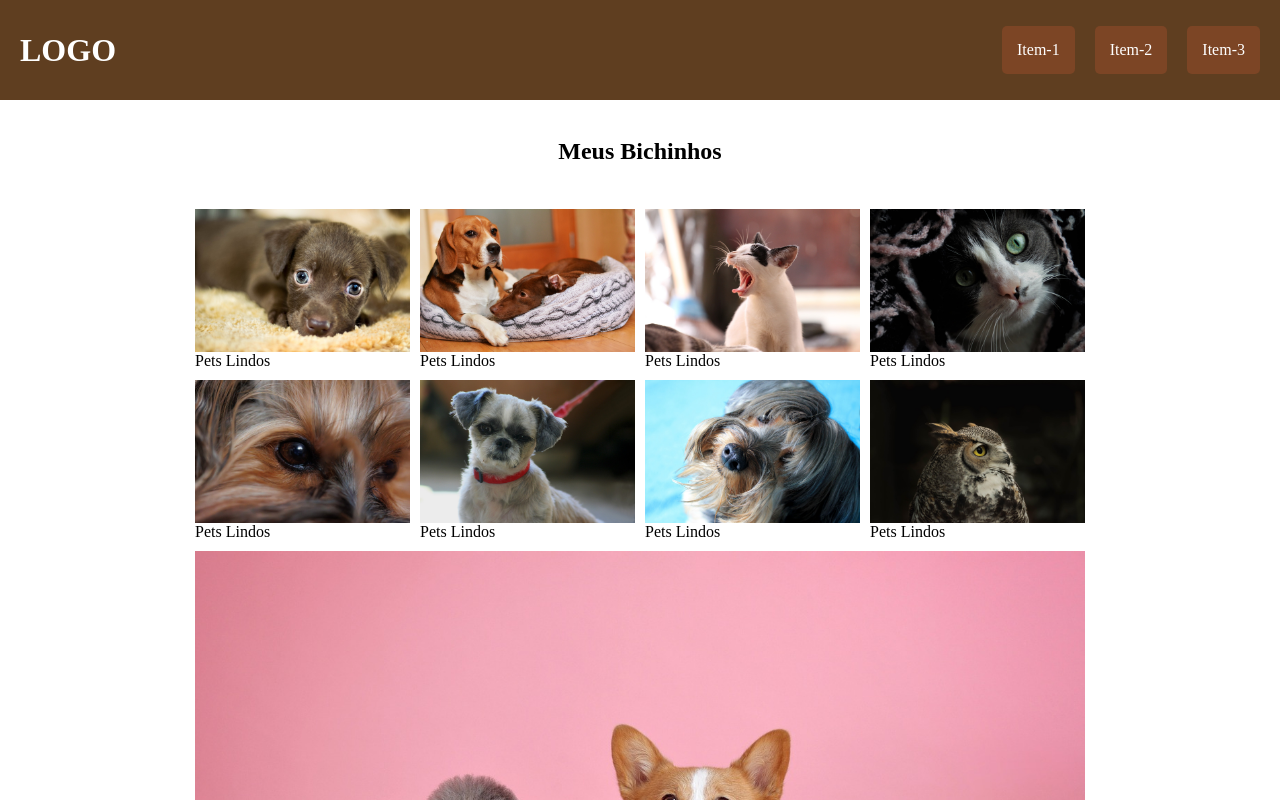
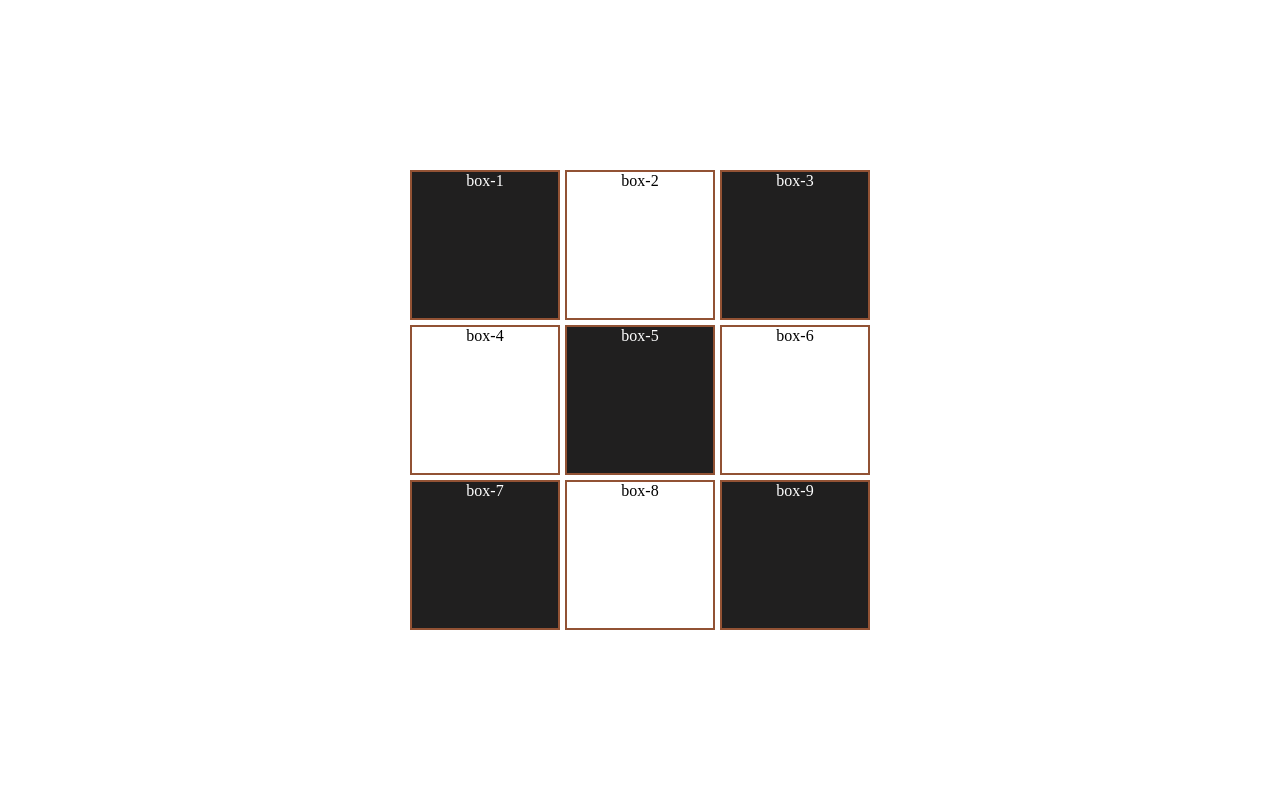
Before and after one commit to 1TDSPY-2024/exercicio-flex, a plain HTML site: page index.html in a window 1280 px wide. Shown: the top 800 px of the page. Drawn offline with Linux system fonts and the light colour scheme.

Commit message:
Utilizado grid

```diff
--- a/css/estilo.css
+++ b/css/estilo.css
@@ -5,6 +5,70 @@
 }
 
 .container {
+  display: grid;
+  grid-template-columns: repeat(3, 150px);
+  grid-template-rows: repeat(3, 150px);
+  grid-auto-rows: 200px;
+  gap: 5px;
+  height: 800px;
+  justify-content: center;
+  align-content: center;
+}
+
+.box {
+  background-color: blueviolet;
+  border: 2px solid #925234;
+  color: #ffff;
+  text-align: center;
+}
+
+.box:nth-child(1) {
+  background-color: rgb(32, 31, 31);
+}
+
+.box:nth-child(3) {
+  background-color: rgb(32, 31, 31);
+}
+
+.box:nth-child(5) {
+  background-color: rgb(32, 31, 31);
+}
+
+.box:nth-child(7) {
+  background-color: rgb(32, 31, 31);
+}
+
+.box:nth-child(9) {
+  background-color: rgb(32, 31, 31);
+}
+
+.box:nth-child(2) {
+  background-color: rgb(255, 255, 255);
+  color: black;
+}
+
+.box:nth-child(4) {
+  background-color: rgb(255, 255, 255);
+  color: black;
+}
+
+.box:nth-child(6) {
+  background-color: rgb(255, 255, 255);
+  color: black;
+}
+
+.box:nth-child(8) {
+  background-color: rgb(255, 255, 255);
+  color: black;
+}
+
+.box:hover {
+  background-color: rgb(106, 104, 104);
+  cursor: pointer;
+  transition: all 0.2s ease-in-out;
+}
+
+/* .container {
   display: flex;
   background-color: rgb(212, 170, 114);
   width: 100%;
@@ -13,17 +77,17 @@
   align-items: center;
   align-content: center;
   justify-content: space-evenly;
-}
+} */
 
-.box {
+/* .box {
   width: 100px;
   height: 50px;
   color: #fff;
   text-align: center;
   background-color: rgb(83, 33, 10);
-}
+} */
 
-#cabecalho {
+/* #cabecalho {
   display: flex;
   background-color: rgb(95, 62, 32);
   justify-content: space-between;
@@ -77,4 +141,4 @@
   flex-shrink: 1;
   flex-basis: 200px;
   margin: 5px;
-}
+} */
--- a/index.html
+++ b/index.html
@@ -7,7 +7,20 @@
     <title>Flexbox</title>
   </head>
   <body>
-    <header id="cabecalho">
+
+<div class="container">
+    <div class="box box-1">box-1</div>
+    <div class="box box-2">box-2</div>
+    <div class="box box-3">box-3</div>
+    <div class="box box-4">box-4</div>
+    <div class="box box-5">box-5</div>
+    <div class="box box-6">box-6</div>
+    <div class="box box-7">box-7</div>
+    <div class="box box-8">box-8</div>
+    <div class="box box-9">box-9</div>
+</div>
+
+    <!-- <header id="cabecalho">
       <h1>LOGO</h1>
       <nav>
         <ul>
@@ -60,7 +73,7 @@
       <div class="box1 box">Box-1</div>
       <div class="box2 box">Box-2</div>
       <div class="box3 box">Box-3</div>
-      <div class="box4 box">Box-4</div>
+      <div class="box4 box">Box-4</div> -->
     </div>
   </body>
 </html>
```
